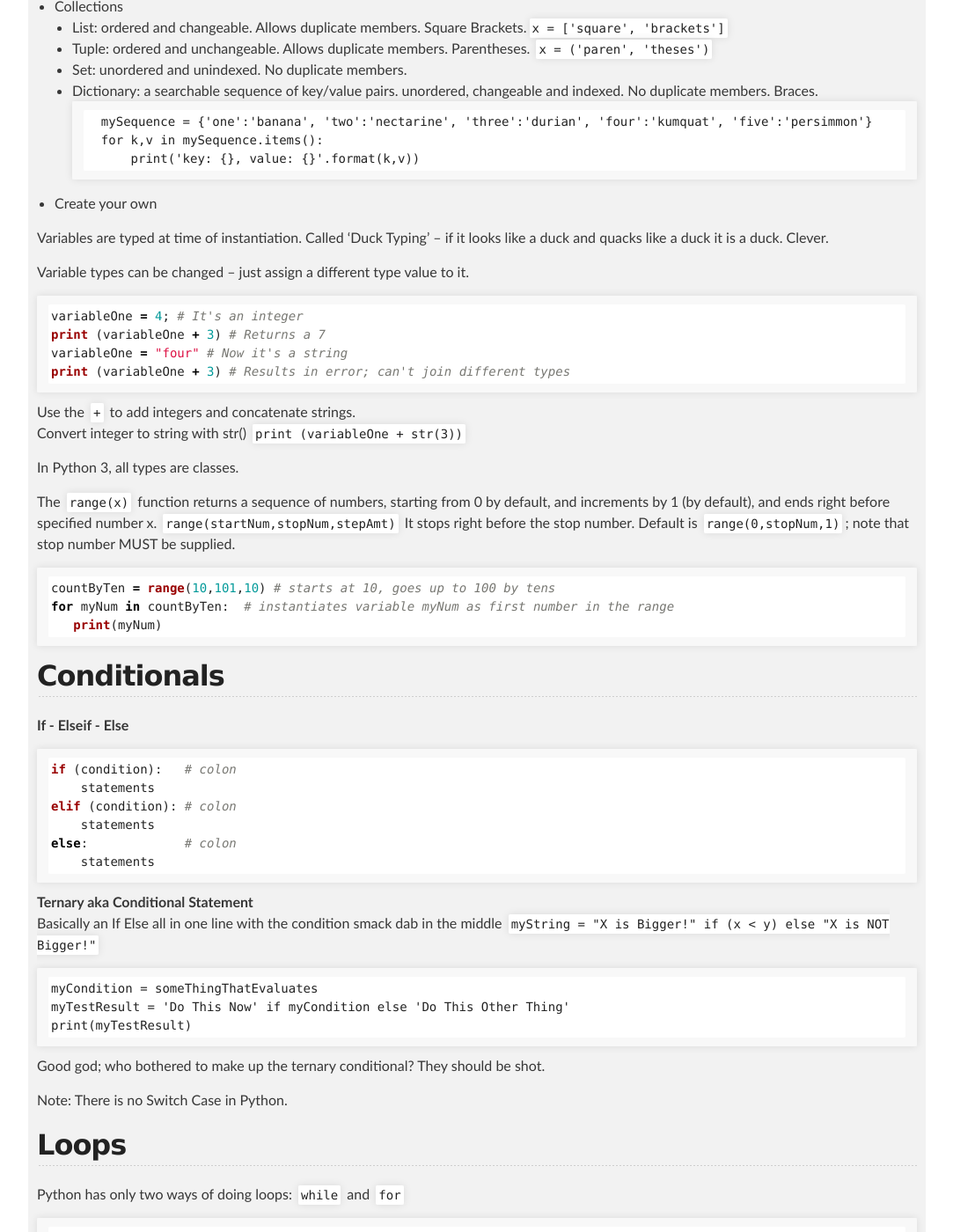
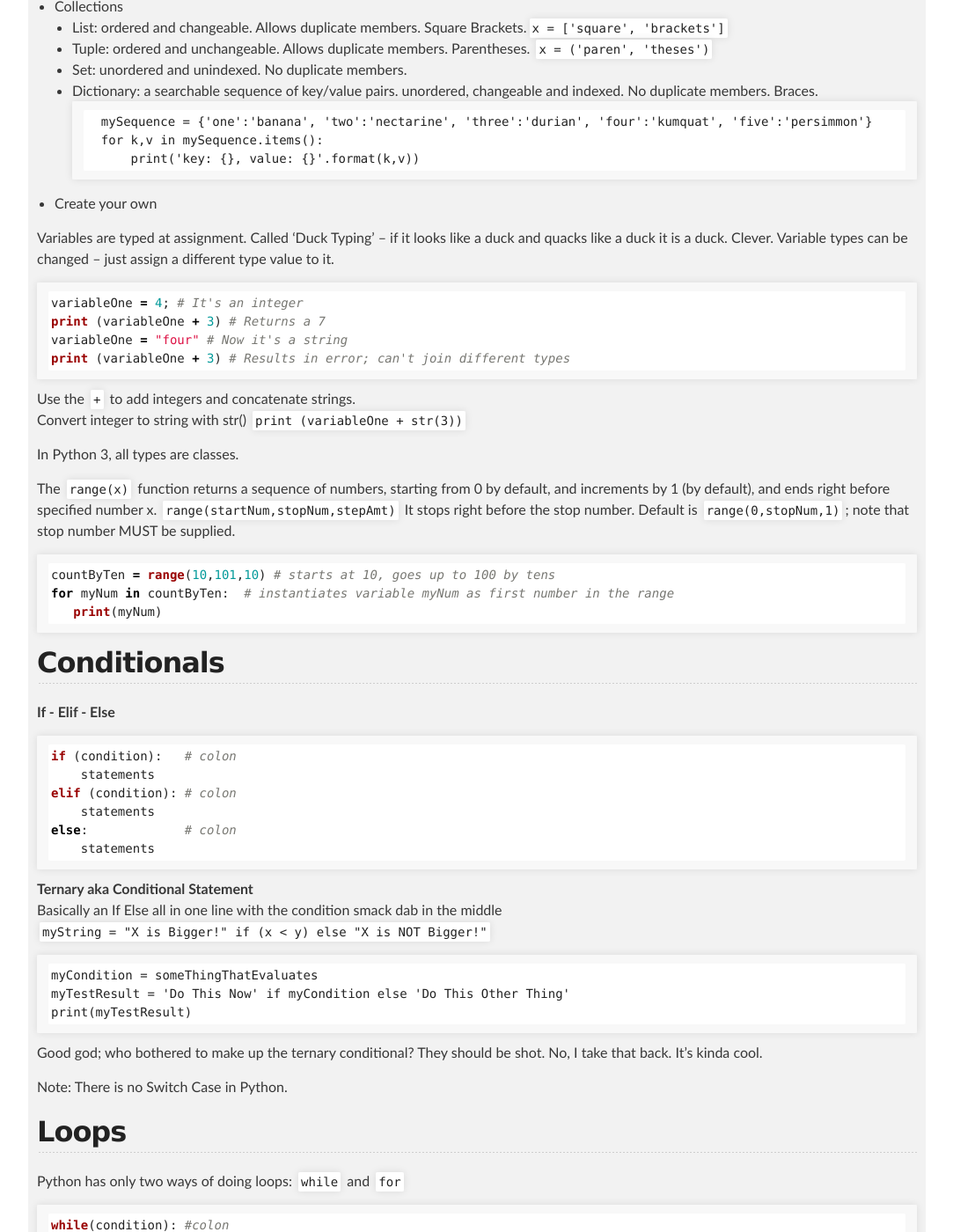
Before and after one commit to cathysnider/cathysnider.github.io, a Jekyll site: the page built from python.md, in a window 1280 px wide and 1400 px high, scrolled down 1117 px. Shown: the whole window at 88% size, without its empty margins (98-1181 px from the left). Built offline with Jekyll 4.4.1, drawn with Linux system fonts in a browser that asks for light colours.

Commit message:
layout fixes

````diff
--- a/python.md
+++ b/python.md
@@ -48,9 +48,7 @@ An expression is any combination of literals, identifiers and operators; anythin
       ```
  - Create your own
 
-Variables are typed at time of instantiation. Called 'Duck Typing' -- if it looks like a duck and quacks like a duck it is a duck. Clever.
-
-Variable types can be changed -- just assign a different type value to it.<br />
+Variables are typed at assignment. Called 'Duck Typing' -- if it looks like a duck and quacks like a duck it is a duck. Clever. Variable types can be changed -- just assign a different type value to it.<br />
 ```python
 variableOne = 4; # It's an integer
 print (variableOne + 3) # Returns a 7
@@ -70,7 +68,7 @@ for myNum in countByTen:  # instantiates variable myNum as first number in the r
    print(myNum)
 ```
 ## Conditionals
-**If - Elseif - Else**
+**If - Elif - Else**
 ```python
 if (condition):   # colon
     statements
@@ -80,7 +78,7 @@ else:             # colon
     statements
 ```
 **Ternary aka Conditional Statement** <br />
-Basically an If Else all in one line with the condition smack dab in the middle
+Basically an If Else all in one line with the condition smack dab in the middle <br />
 `myString = "X is Bigger!" if (x < y) else "X is NOT Bigger!"`
 
 ```
@@ -88,7 +86,7 @@ myCondition = someThingThatEvaluates
 myTestResult = 'Do This Now' if myCondition else 'Do This Other Thing'
 print(myTestResult)
 ```
-Good god; who bothered to make up the ternary conditional? They should be shot.
+Good god; who bothered to make up the ternary conditional? They should be shot. No, I take that back. It's kinda cool.
 
 Note: There is no Switch Case in Python.
 
````
